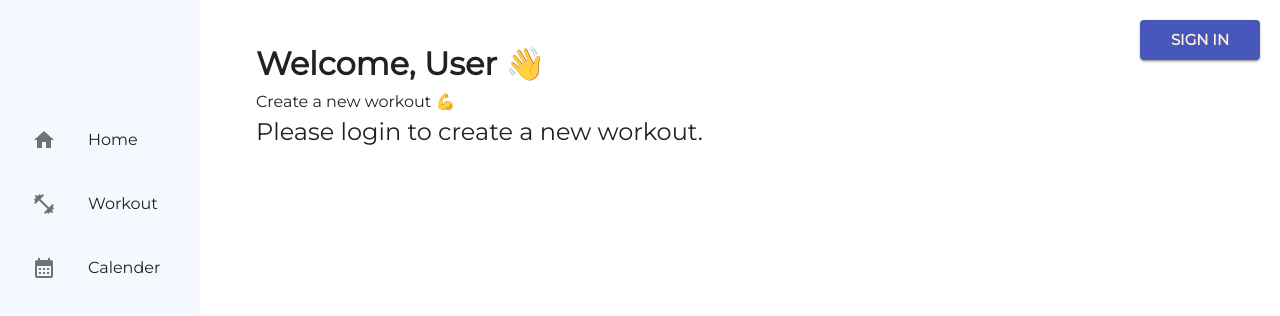
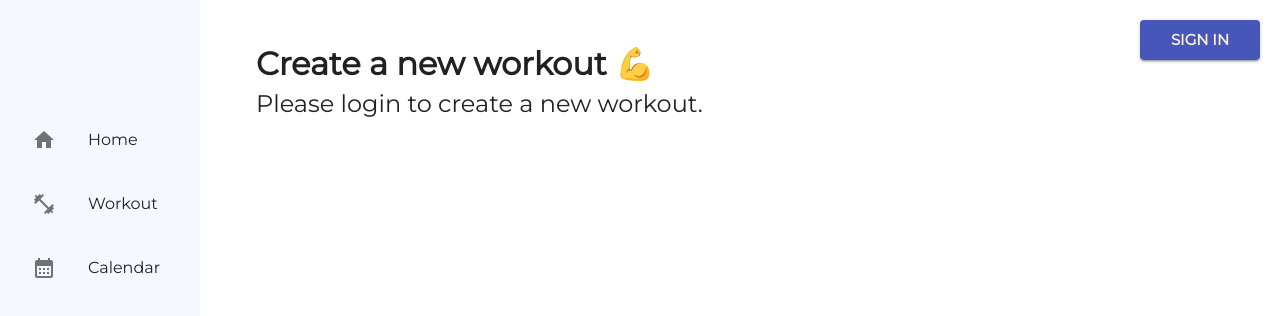
Before and after one commit to Decycle/workout, a React (Create React App) app in the folder frontend/: page /app/new-workout in a window 1280 px wide. Shown: the top 316 px of the page. Built offline with nearby package versions, Linux system fonts and the light colour scheme.

Commit message:
Fixed texts on Workout and Calendar pages

```diff
--- a/frontend/src/UI/App.jsx
+++ b/frontend/src/UI/App.jsx
@@ -65,13 +65,13 @@ const DrawerLeft = () => {
           </ListItemButton>
         </ListItem>
 
-        <ListItem key={'Calender'}>
+        <ListItem key={'Calendar'}>
           <ListItemButton
             onClick={() => navigate('/calendar')}>
             <ListItemIcon>
               <CalendarMonth />
             </ListItemIcon>
-            <ListItemText primary={'Calender'} />
+            <ListItemText primary={'Calendar'} />
           </ListItemButton>
         </ListItem>
       </List>
--- a/frontend/src/UI/calendar/calendar.jsx
+++ b/frontend/src/UI/calendar/calendar.jsx
@@ -31,19 +31,16 @@ const localizer = dayjsLocalizer(dayjs)
 const AppBar = () => {
   return (
     <Grid2 container spacing={2}>
-      <Grid2 item xs={4}>
+      <Grid2 item xs={6}>
         <Typography variant='h7' component='h1'>
-          Welcome, User 👋
+          View your calendar 📅
         </Typography>
 
-        <Typography variant='subtitle1' component='h1'>
-          View your calendar 📅
-        </Typography>
       </Grid2>
 
       <Grid2
         item
-        xs={8}
+        xs={6}
         sx={{
           display: 'flex',
           justifyContent: 'flex-end',
--- a/frontend/src/UI/newWorkout/newWorkout.jsx
+++ b/frontend/src/UI/newWorkout/newWorkout.jsx
@@ -8,19 +8,16 @@ import WorkoutSearchBar from './workoutSearchBar'
 const AppBar = () => {
   return (
     <Grid2 container spacing={2}>
-      <Grid2 item xs={4}>
+      <Grid2 item xs={6}>
         <Typography variant='h7' component='h1'>
-          Welcome, User 👋
+          Create a new workout 💪
         </Typography>
 
-        <Typography variant='subtitle1' component='h1'>
-          Create a new workout 💪
-        </Typography>
       </Grid2>
 
       <Grid2
         item
-        xs={8}
+        xs={6}
         sx={{
           display: 'flex',
           justifyContent: 'flex-end',
```
